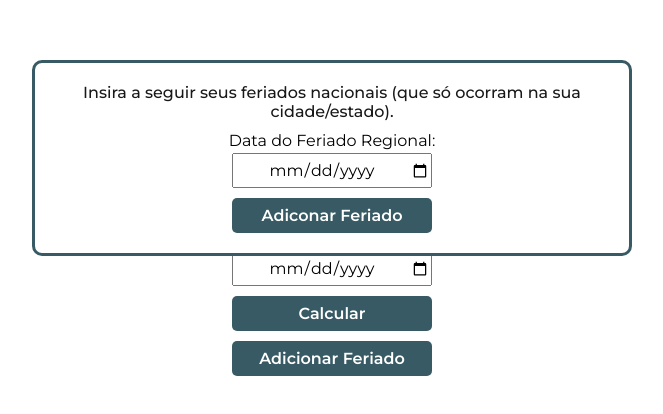
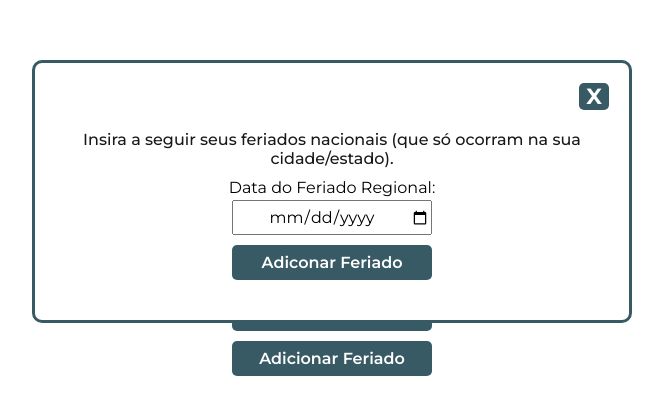
Before and after one commit to AbismoDev/workday-calculator, a plain HTML site: page index.html in a window 1280 px wide. Shown: the part 172-586 px from the top of the page, without its empty margins (308-971 px from the left). Drawn offline with Linux system fonts and the light colour scheme.

Commit message:
feat: adicionado botão de fechar no modal e adicionado efeito de hover nos botões

```diff
--- a/assets/css/style.css
+++ b/assets/css/style.css
@@ -71,12 +71,13 @@
     width: 100%;
 }
 
-.container--app form button {
+.formulario button {
     background-color: #385a64;
     border-radius: 5px;
     max-width: 200px;
     font-weight: 600;
     font-size: 16px;
+    transition: .3s;
     cursor: pointer;
     color: white;
     height: 35px;
@@ -87,11 +88,36 @@
 .container--modal {
     border: 3px solid #385a64;
     background-color: white;
+    flex-direction: column;
     border-radius: 10px;
     position: absolute;
     max-width: 600px;
+    padding: 20px;
     width: 100%;
-    padding: 20px;
+    display: flex;
+    gap: 20px;
+}
+
+.container--close {
+    text-align: right;
+    width: 100%;
+}
+
+.container--close button {
+    background-color: #385a64;
+    border-radius: 5px;
+    font-weight: bold;
+    transition: .3s;
+    cursor: pointer;
+    font-size: 22px;
+    color: white;
+    border: none;
+    width: 30px;
+}
+
+.container--close button:hover,
+.formulario button:hover {
+    transform: scale(.955);
 }
 
 .container--res {
--- a/index.html
+++ b/index.html
@@ -32,6 +32,9 @@
 
                     <!-- Modal para adicionar Feriados -->
                     <div class="container--modal">
+                        <div class="container--close">
+                            <button>X</button>
+                        </div>
                         <form id="form--modal" class="formulario">
                             <div class="container--texto">
                                 <p>Insira a seguir seus feriados nacionais (que só ocorram na sua cidade/estado).</p>
```
